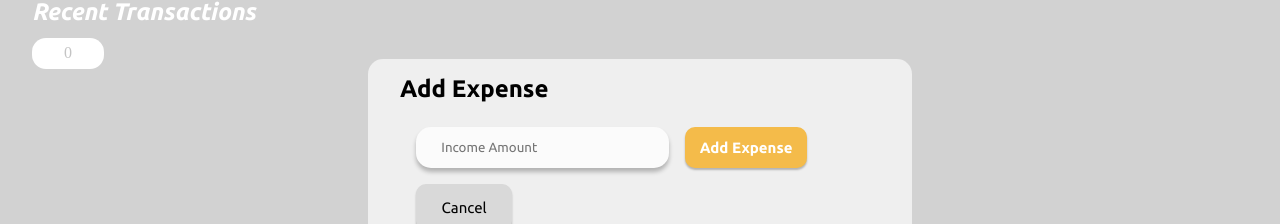
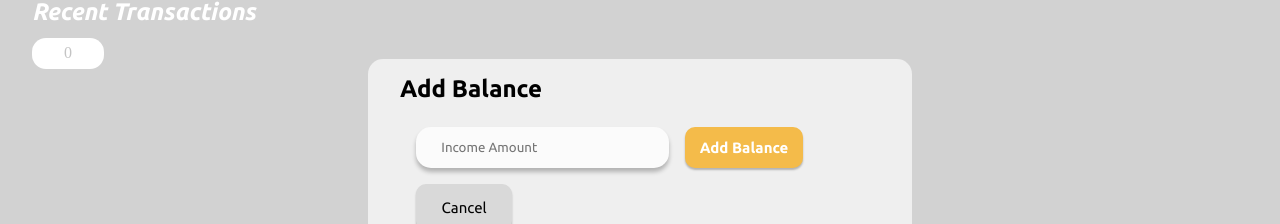
Before and after one commit to Harshal997/xpense-tracker, a React (Create React App) app: page / in a window 1280 px wide. Both pictures are taken after a click on the button "+ Add Income". Shown: the part 259-483 px from the top of the page. Built offline with nearby package versions, Linux system fonts and the light colour scheme; the HTML template or start-up script is replaced by a standard one.

Commit message:
Added functionalities

```diff
--- a/src/shared/manage-expense/AddBalance.jsx
+++ b/src/shared/manage-expense/AddBalance.jsx
@@ -12,10 +12,10 @@ const AddBalance = ({ visible, close }) => {
     return (
         <div className={styles.expense} style={{ display: visible ? 'flex' : 'none' }}>
             <div style={{ backgroundColor: "#EFEFEF", padding: "1em 2em", display: 'flex', flexDirection: 'column', rowGap: '1em', borderRadius: 15 }}>
-                <h2 style={{ fontFamily: "Ubuntu" }}>Add Expense</h2>
+                <h2 style={{ fontFamily: "Ubuntu" }}>Add Balance</h2>
                 <div className={styles.inputs}>
                     <input onChange={(e) => setAmount(e.target.value)} placeHolder="Income Amount" className={styles.input} type="number" />
-                    <button onClick={handleAdd} className={styles.expButton} style={{ padding: "0 1em" }}>Add Expense</button>
+                    <button onClick={handleAdd} className={styles.expButton} style={{ padding: "0 1em" }}>Add Balance</button>
                     <button onClick={() => close(false)} className={styles.cancelButton}>Cancel</button>
                 </div>
             </div>
--- a/src/shared/manage-expense/ManageExpense.jsx
+++ b/src/shared/manage-expense/ManageExpense.jsx
@@ -3,7 +3,6 @@ import styles from "./manageExpense.module.css";
 import { WalletContext } from "../../App";
 
 const ManageExpense = ({ visible, close, txn, setEditTxn }) => {
-  console.log("txn",txn)
   const {
     addBalance,
     addTransaction,
@@ -73,7 +72,7 @@ const ManageExpense = ({ visible, close, txn, setEditTxn }) => {
           borderRadius: 15,
         }}
       >
-        <h2 style={{ fontFamily: "Ubuntu" }}>Add Expense</h2>
+        <h2 style={{ fontFamily: "Ubuntu" }}>{txn ? "Edit Expense" : "Add Expense"}</h2>
         <div className={styles.inputs}>
           <input
             onChange={(e) => setName(e.target.value)}
```
